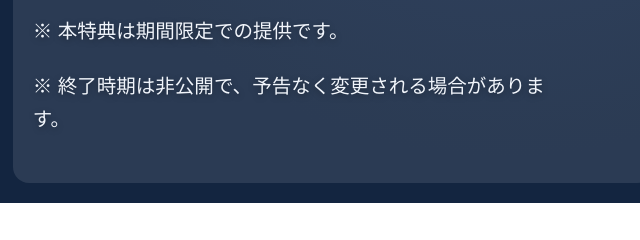
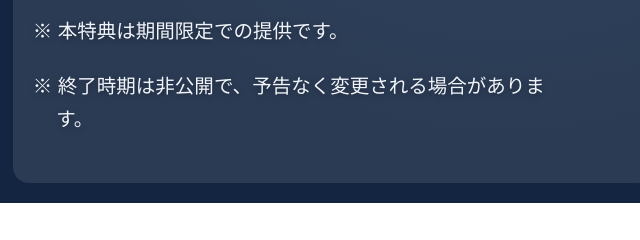
Before and after one commit to sukiru168-droid/skill-match-place, a plain HTML site: page index.html in a window 1280 px wide. Shown: the part 438-678 px from the top of the page, 134-774 px from the left. Drawn offline with Linux system fonts and the light colour scheme.

Commit message:
Update index.html

```diff
--- a/index.html
+++ b/index.html
@@ -359,9 +359,11 @@
 .beta-note {
   font-size: 0.85rem;
   color: #e6eaf0;
-  line-height: 1.35;   /* ← 行間を詰める */
-  margin: 0;           /* ← pタグの段落余白を完全に消す */
-  text-indent: 0;      /* ← 段下げを完全に無効化 */
+  line-height: 1.35;
+  margin: 0;
+
+  padding-left: 1.2em;   /* ← 本文の開始位置 */
+  text-indent: -1.2em;   /* ← ※ だけ左に出す */
 }
 
 .highlight {
```
